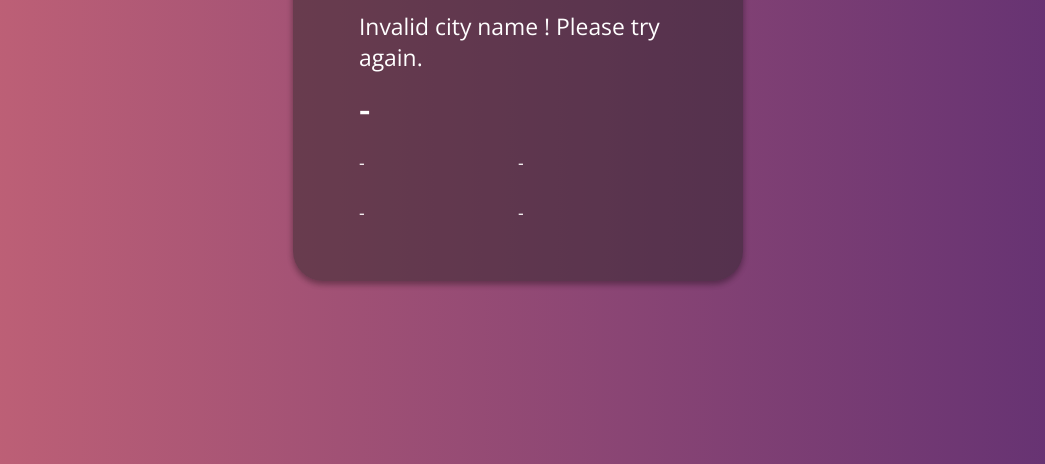
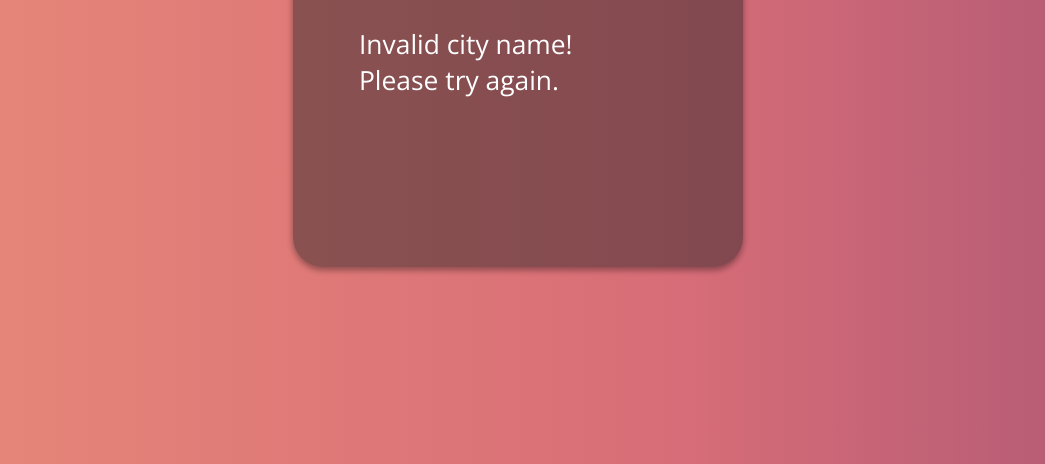
Before and after one commit to Code-zillas/Weather-App, a plain HTML site: page index.html in a window 1280 px wide. Both pictures are taken after a click on the button 805 px from the left and 378 px from the top of the page. Shown: the part 336-800 px from the top of the page, without its empty margins (122-1167 px from the left). Drawn offline with nearby package versions, Linux system fonts and the light colour scheme; no server answers.

Commit message:
Fixed problems with picture, add current date

```diff
--- a/app.js
+++ b/app.js
@@ -17,8 +17,6 @@ const imgSunset = document.getElementById("img-sunset")
 btn.addEventListener("click", () => {
 	let city = document.getElementById("city").value;
 
-
-
 	fetch(
 		`https://api.openweathermap.org/data/2.5/weather?q=${city}&appid=d7314495091e5a59a46e480759172ae2&units=metric`
 	)
@@ -33,46 +31,42 @@ btn.addEventListener("click", () => {
 			icon.src = "http://openweathermap.org/img/wn/" + iconName + "@2x.png"
 
 			hum.innerText = data.main.humidity + " %"
-                imgHumidity.src = "./Images/humidity.png"
-                humidity.parentNode.insertBefore(imgHumidity, humidity)
-                imgHumidity.style.width = '1.35em'
-                imgHumidity.style.height = '1.35em'
-                imgHumidity.style.margin = '0.5em'
+			imgHumidity.style.backgroundImage = "url('./Images/humidity.png')"
 
 			wSpeed.innerText = data.wind.speed + " m/s";
-                imgWind.src = "./Images/wind.png"
-                wSpeed.parentNode.insertBefore(imgWind, wSpeed)
-                imgWind.style.width = '1.35em'
-                imgWind.style.height = '1.35em'
-                imgWind.style.margin = '0.5em'
+			imgWind.style.backgroundImage = "url('./Images/wind.png')"
 
 			let dSunrise = new Date(data.sys.sunrise * 1000)
 			sunrise.innerText = dSunrise.toLocaleTimeString([], { hour: "2-digit", minute: "2-digit" })
-                imgSunrise.src = "./Images/sunrise.png"
-                sunrise.parentNode.insertBefore(imgSunrise, sunrise)
-                imgSunrise.style.width = '1.35em'
-                imgSunrise.style.height = '1.35em'
-                imgSunrise.style.margin = '0.5em'
+			imgSunrise.style.backgroundImage = "url('./Images/sunrise.png')"
+
 
 			let dSunset = new Date(data.sys.sunset * 1000)
 			sunset.innerText = dSunset.toLocaleTimeString([], { hour: "2-digit", minute: "2-digit" })
-                imgSunset.src = "./Images/sunset.png"
-                sunset.parentNode.insertBefore(imgSunset, sunset)
-                imgSunset.style.width = '1.35em'
-                imgSunset.style.height = '1.35em'
-                imgSunset.style.margin = '0.5em'
+			imgSunset.style.backgroundImage = "url('./Images/sunset.png')"
 		}).catch((err) => {
+
 			//alert("Invalid city name ! Please try again.");
-                cityName.textContent = "Invalid city name ! Please try again."
-                humidity.textContent = "-"
-                wSpeed.textContent = "-"
-                sunrise.textContent = "-"
-                sunset.textContent = "-"
-                temp.textContent = "-"
-                imgHumidity.src = "-"
-                imgSunrise.src = "-"
-                imgSunset.src = "-"
-                imgWind.src = "-"
-                icon.src = "-"
+			cityName.innerHTML = 'Invalid city name! <br>'
+			cityName.innerHTML += 'Please try again.'
+			humidity.textContent = " "
+			wSpeed.textContent = " "
+			sunrise.textContent = " "
+			sunset.textContent = " "
+			temp.textContent = " "
+			icon.src = " "
+			currentDate.textContent = " "
+			imgHumidity.style.backgroundImage = "none"
+			imgSunrise.style.backgroundImage = "none"
+			imgSunset.style.backgroundImage = "none"
+			imgWind.style.backgroundImage = "none"
+			icon.src.style.backgroundImage = "none"
 		})
+
+	let today = new Date()
+	let dayOfWeekName = today.toLocaleString('default', { weekday: 'long' })
+	let monthName = today.toLocaleString('default', { month: 'long' })
+	let date = `${dayOfWeekName}, ${today.getDate()} ${monthName} ${today.getFullYear()}`
+	currentDate.innerHTML = date
+
 });
--- a/index.html
+++ b/index.html
@@ -36,19 +36,19 @@
 			</div>
 			<div class="weather-char">
 				<div id="hum-char" class="humidity-char">
-					<img src="" alt="" id="img-humidity">
+					<div id="img-humidity"></div>
 					<div class="humidity" id="hum"></div>
 				</div>
 				<div id="wind-char">
-					<img src="" alt="" id="img-wind">
+					<div id="img-wind"></div>
 					<div class="wind" id="wSpeed"></div>
 				</div>
 				<div id="sunrise-char">
-					<img src="" alt="" id="img-sunrise">
+					<div id="img-sunrise"></div>
 					<div id="sunrise"></div>
 				</div>
 				<div id="sunset-char">
-					<img src="" alt="" id="img-sunset">
+					<div id="img-sunset"></div>
 					<div id="sunset"></div>
 				</div>
 			</div>
--- a/style.css
+++ b/style.css
@@ -40,7 +40,7 @@ body {
 .city-name {
 	margin: 0.1em 0;
 	font-weight: 400;
-	font-size: 1.3em;
+	font-size: 1.5em;
 }
 
 .search {
@@ -123,6 +123,7 @@ body {
 	align-items: center;
 	justify-content: space-between;
 	padding-right: 5.2em;
+	margin-bottom: 0.5em
 }
 
 .wrapper {
@@ -130,7 +131,7 @@ body {
 	/* Chrome 10-25, Safari 5.1-6 */
 	background: linear-gradient(to right, #FFAF7B, #D76D77, #3A1C71);
 	/* W3C, IE 10+/ Edge, Firefox 16+, Chrome 26+, Opera 12+, Safari 7+ */
-	animation: bg-animation 15s infinite alternate;
+	animation: bg-animation 30s infinite alternate;
 	background-size: 300%;
 }
 
@@ -166,3 +167,15 @@ body {
 	margin-bottom: 0.5em;
 	margin-right: 1em;
 }
+
+#img-humidity,
+#img-wind,
+#img-sunset,
+#img-sunrise {
+	width: 1.35em;
+	height: 1.35em;
+	background-repeat: no-repeat;
+	background-size: cover;
+	background-position: center;
+	margin: 0.5em;
+}
```
Lines whose indentation alone changed are shown as unchanged.
